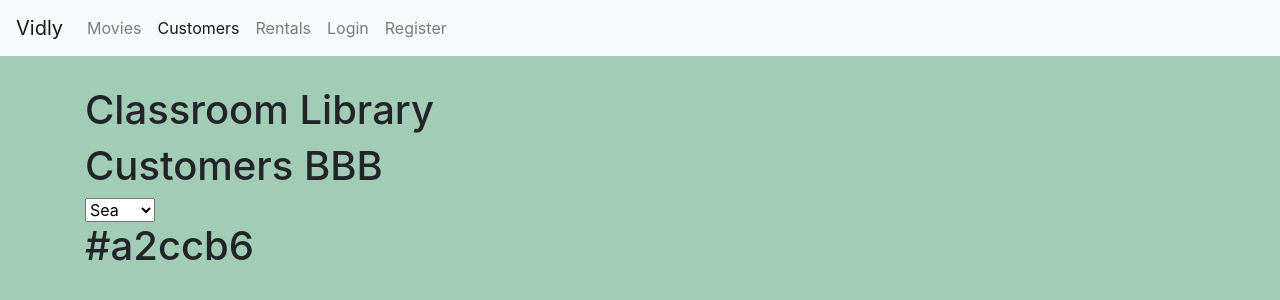
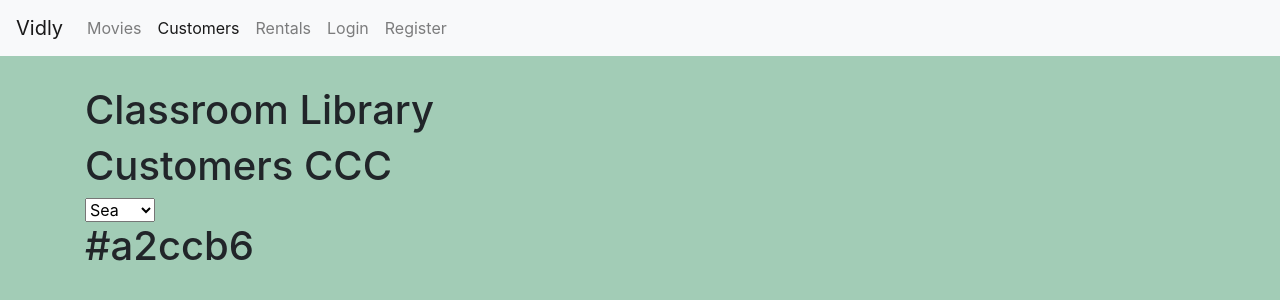
Before and after one commit to baboettcher/classroom-library, a React (Create React App) app: page /customers in a window 1280 px wide. Shown: the top 300 px of the page. Built offline with nearby package versions, Linux system fonts and the light colour scheme.

Commit message:
test CCC

```diff
--- a/src/components/customers.jsx
+++ b/src/components/customers.jsx
@@ -2,7 +2,7 @@ import React from 'react';
 
 
 const Customers = () => {
-  return (<h1>Customers BBB</h1>);
+  return (<h1>Customers CCC</h1>);
 }
 
 
```
